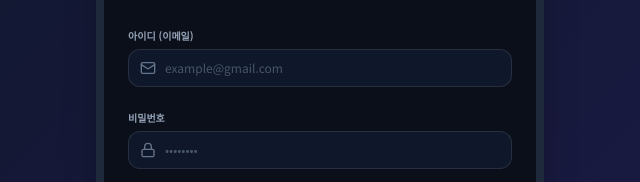
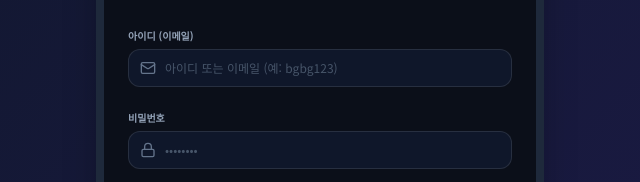
Before and after one commit to Choi-Byunggeun/amway-platform, a website: page index.html in a window 1280 px wide. Shown: the part 300-482 px from the top of the page, 320-960 px from the left. Drawn offline with nearby package versions, Linux system fonts and the light colour scheme; no server answers.

Commit message:
fix: allow plain username IDs in auth-email input

```diff
--- a/index.html
+++ b/index.html
@@ -1086,7 +1086,7 @@
             <label class="text-[10px] text-slate-400 font-bold">아이디 (이메일)</label>
             <div class="relative">
               <span class="absolute inset-y-0 left-0 pl-3 flex items-center text-slate-500"><i data-lucide="mail" class="w-4 h-4"></i></span>
-              <input type="email" id="auth-email" value="" placeholder="example@gmail.com" onkeydown="if(event.key==='Enter') handleAuthAction()" class="w-full pl-9 pr-4 py-2.5 bg-slate-900 border border-white/10 rounded-xl text-xs text-white focus:outline-none focus:border-emerald-500 placeholder-slate-600">
+              <input type="text" id="auth-email" value="" placeholder="아이디 또는 이메일 (예: bgbg123)" onkeydown="if(event.key==='Enter') handleAuthAction()" class="w-full pl-9 pr-4 py-2.5 bg-slate-900 border border-white/10 rounded-xl text-xs text-white focus:outline-none focus:border-emerald-500 placeholder-slate-600">
             </div>
           </div>
 
```
